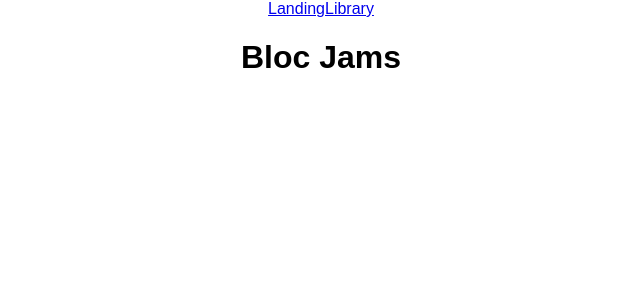
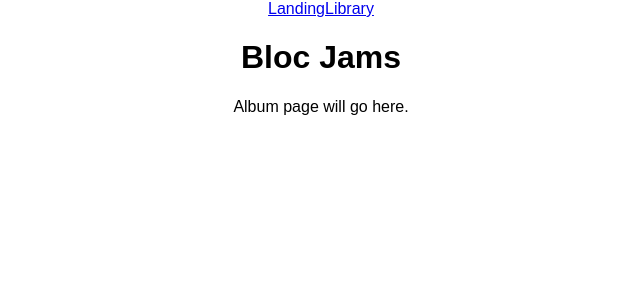
Before and after one commit to GraysonConnor/bloc-jams-react, a React (Create React App) app: page /album in a window 1280 px wide. Shown: the top 300 px of the page, without its empty margins (319-959 px from the left). Built offline with nearby package versions, Linux system fonts and the light colour scheme.

Commit message:
Assignment bloc-jams-routing complete

```diff
--- a/src/App.js
+++ b/src/App.js
@@ -4,6 +4,7 @@
 import './App.css';
 import Landing from './components/Landing';
  import Library from './components/Library';
+ import Album from './components/Album';
 
 
 class App extends Component {
@@ -20,6 +21,7 @@
        <main>
        <Route exact path="/" component={Landing} />
            <Route path="/library" component={Library} />
+           <Route path="/album" component={Album} />
        </main>
       </div>
     );
--- /dev/null
+++ b/src/components/Album.js
@@ -0,0 +1,9 @@
+import React from 'react';
+
+const Album = () => (
+  <section className="album">
+    Album page will go here.
+  </section>
+);
+
+export default Album;
```
